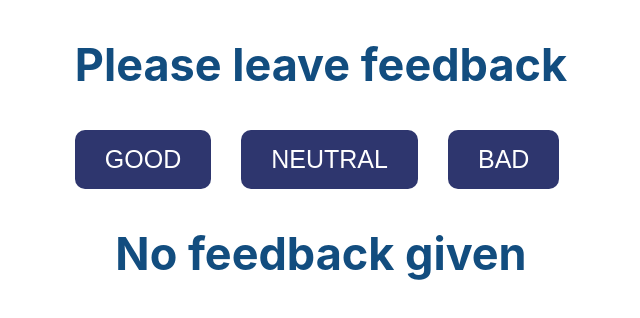
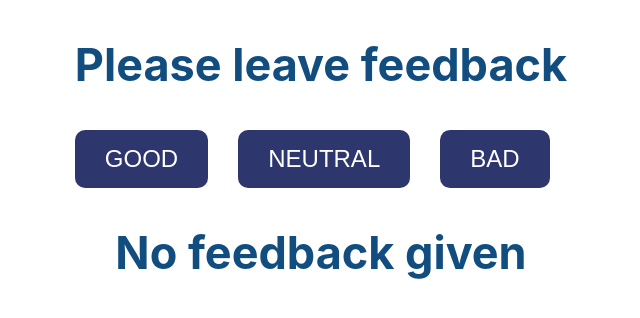
Before and after one commit to avemasha/goit-react-hw-02-feedback, a React (Create React App) app: page / in a window 1280 px wide. Shown: the top 318 px of the page, without its empty margins (319-959 px from the left). Built offline with nearby package versions, Linux system fonts and the light colour scheme.

Commit message:
Update FeedbackOptions.css

```diff
--- a/src/components/FeedbackOptions/FeedbackOptions.css
+++ b/src/components/FeedbackOptions/FeedbackOptions.css
@@ -6,7 +6,7 @@
 
 button {
 
-  font-size: 25px;
+  font-size: 24px;
   text-transform: uppercase;
   padding: 15px 30px;
   background-color: #2e366e;
```
